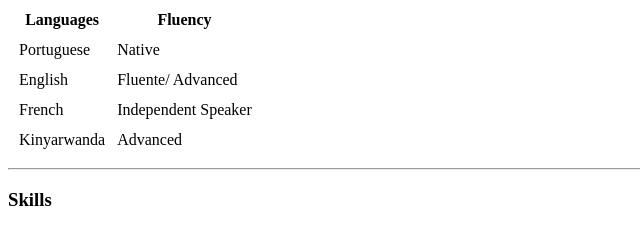
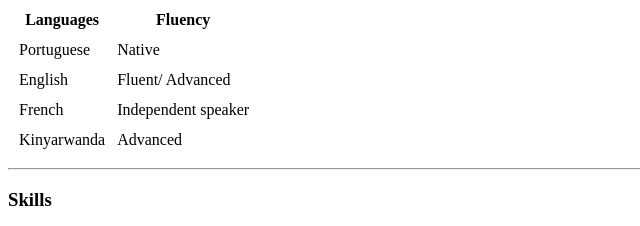
Before and after one commit to maisafari/Mariza, a plain HTML site: page index.html in a window 1280 px wide. Shown: the part 837-1063 px from the top of the page, 0-640 px from the left. Drawn offline with Linux system fonts and the light colour scheme.

Commit message:
Update index.html

```diff
--- a/index.html
+++ b/index.html
@@ -37,11 +37,11 @@
             </tr>
             <tr>
                 <td>English</td>
-                <td>Fluente/ Advanced</td>
+                <td>Fluent/ Advanced</td>
             </tr>
             <tr>
                 <td>French</td>
-                <td>Independent Speaker</td>
+                <td>Independent speaker</td>
             </tr>
             <tr>
                 <td>Kinyarwanda</td>
```
